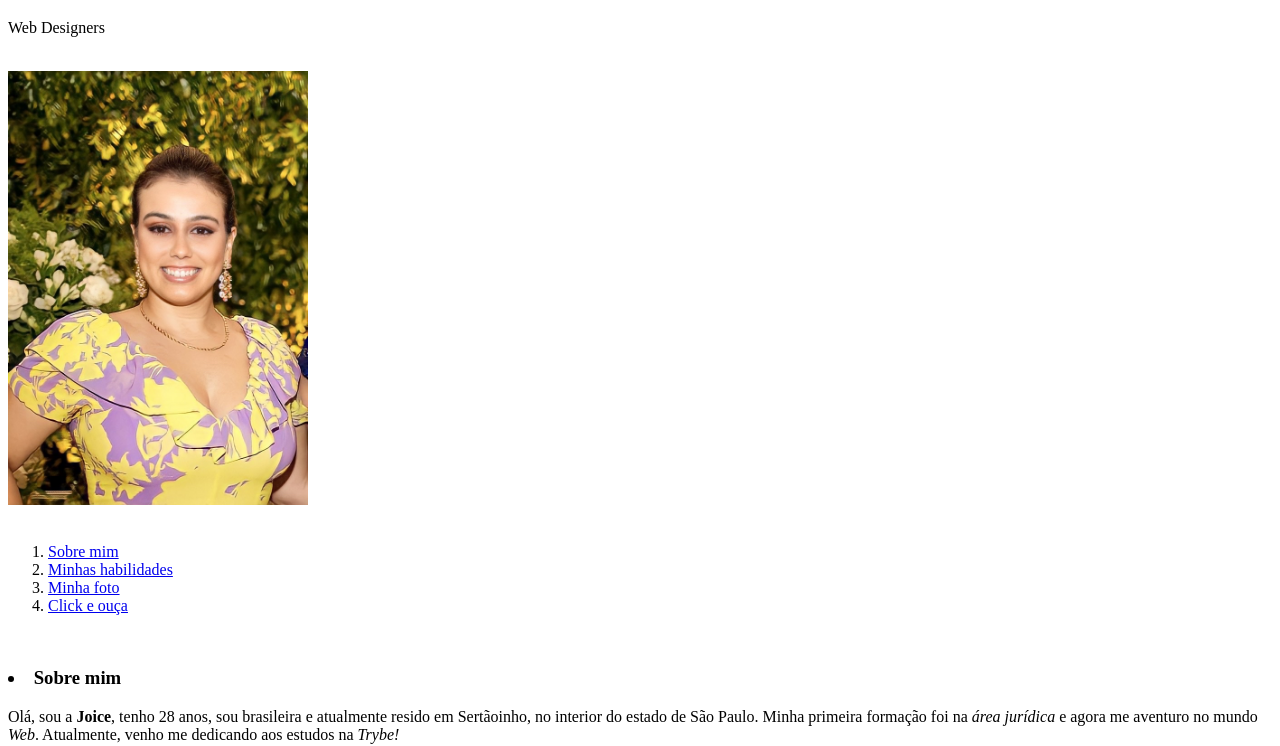
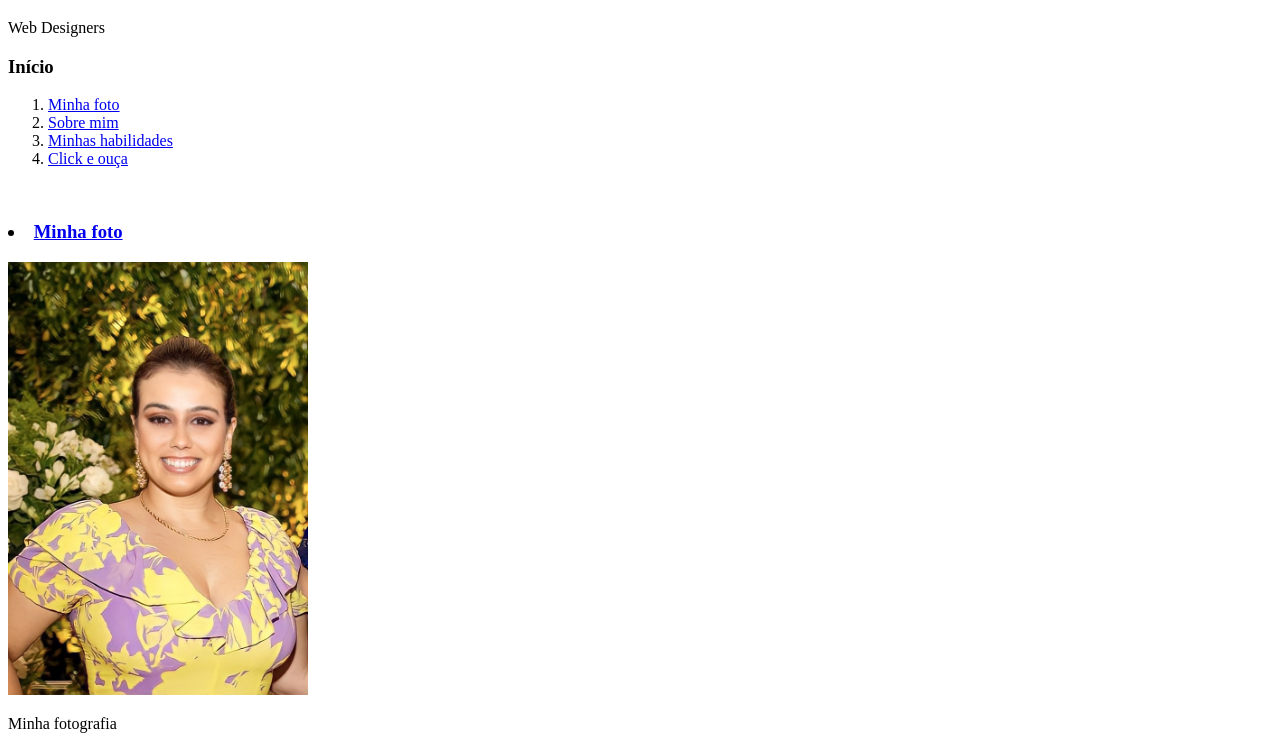
Before and after one commit to joicenicolau/joicenicolau.github.io, a plain HTML site: page index.html in a window 1280 px wide. Shown: the part 61-807 px from the top of the page. Drawn offline with Linux system fonts and the light colour scheme.

Commit message:
adiciona link a imagem, texto a imagem e estrutura diferente

```diff
--- a/index.html
+++ b/index.html
@@ -9,21 +9,21 @@
 <h1>Joice Nicolau | Desenvolvedora Web</h1>
 <p>Web Designers</p>
 
+<!-- Um índice com links internos para as diferentes seções do meu portfófio e um link interno para minha foto -->
+<h3>Início</h3>
+<ol>
+<li><a href="#Minha foto">Minha foto</a></li>
+<li><a href="#Sobre mim">Sobre mim</a></li>
+<li><a href="#Minhas habilidades">Minhas habilidades</a></li>
+<li><a href="#Click e ouça">Click e ouça</a></li>
+</ol>
+
 <br>
 
-<!-- Uma foto atual, acompanhada de descrição -->
-<img src="imagem/Image.jpeg" alt="Minha fotografia pessoal" width="300px">
-
-<br>
-<br>
-
-<!-- Um índice com links internos para as diferentes seções do meu portfófio e um link interno para minha foto -->
-<ol>
-<li><a href="#Sobre mim">Sobre mim</a></li>
-<li><a href="#Minhas habilidades">Minhas habilidades</a></li>
-<li><a href="#Minha foto">Minha foto</a></li>
-<li><a href="#Click e ouça">Click e ouça</a></li>
-</ol>
+<!-- Adicionei uma foto acompanhada de descrição e criei um link interno que redireciona para ela -->
+<h3><li><a href="#Minha foto">Minha foto</a></li></h3>
+<img src="imagem/Image.jpeg" alt="Está sou eu" width="300px">
+<p>Minha fotografia</p>
 
 <br>
 
```
